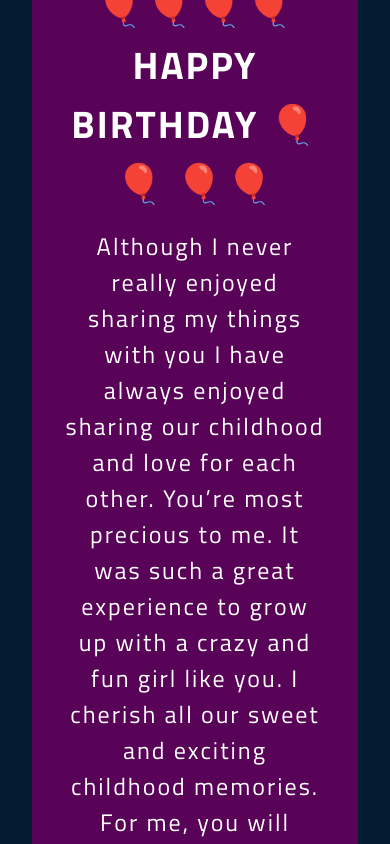
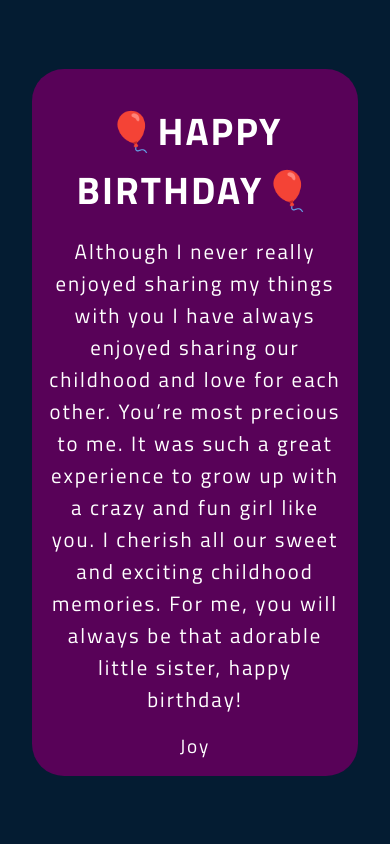
Before and after one commit to alekskimeu/ecommerce-frontend, a React (Create React App) app: page / in a window 390 px wide. Shown: the top 844 px of the page. Built offline with nearby package versions, Linux system fonts and the light colour scheme.

Commit message:
Make loader responsive

```diff
--- a/src/App.css
+++ b/src/App.css
@@ -13,7 +13,6 @@
     display: flex;
     justify-content: center;
     align-items: center;
-    height: 100vh;
-    max-width: 900px;
+    min-height: 100vh;
     margin: auto;
 }
--- a/src/components/Loader/Loader.css
+++ b/src/components/Loader/Loader.css
@@ -26,12 +26,16 @@
     -o-border-radius: 50%;
 }
 
+
+
 .loader-wrapper .heading {
     margin-top: 8rem;
     text-transform: uppercase;
     font-size: 2.4rem;
     margin-bottom: 1rem;
 }
+
+
 
 .loader-wrapper .desc {
     font-size: 1.5rem;
@@ -42,3 +46,24 @@
     margin-top: 1rem;
     font-size: 1.3rem;
 }
+
+@media screen and (max-width: 660px) {
+    .loader-wrapper {
+        padding: 1rem;
+    }
+    .loader-wrapper img {
+        display: none;
+    }
+    .loader-wrapper .heading {
+        margin-top: 1rem;
+        font-style: 1.6rem;
+    }
+
+    .loader-wrapper .desc {
+        font-size: 1.3rem;
+    }
+
+    .loader-wrapper .sender {
+        font-size: 1.2rem;
+    }
+}
--- a/src/components/Loader/Loader.jsx
+++ b/src/components/Loader/Loader.jsx
@@ -10,7 +10,7 @@ const Loader = () => {
 				{message.map((msg) => (
 					<div className="loader-wrapper" key={msg.id}>
 						<img src={msg.image} alt="" width="200" height="200" />
-						<h3 className="heading">🎈🎈{msg.title} 🎈🎈</h3>
+						<h3 className="heading">{msg.title}</h3>
 						<p className="desc">{msg.content}</p>
 						<p className="sender">{msg.name}</p>
 					</div>
--- a/src/data.js
+++ b/src/data.js
@@ -125,7 +125,7 @@ export const message = [
 	{
 		id: 1,
 		image: photo,
-		title: "🎈🎈HAPPY BIRTHDAY 🎈🎈",
+		title: "🎈HAPPY BIRTHDAY🎈",
 		content:
 			"Although I never really enjoyed sharing my things with you I have always enjoyed sharing our childhood and love for each other. You’re most precious to me. It was such a great experience to grow up with a crazy and fun girl like you. I cherish all our sweet and exciting childhood memories. For me, you will always be that adorable little sister, happy birthday!",
 		name: "Joy",
```
